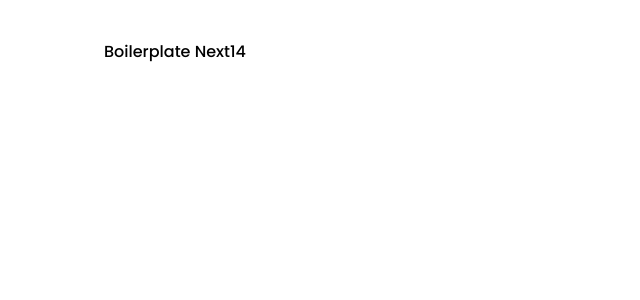
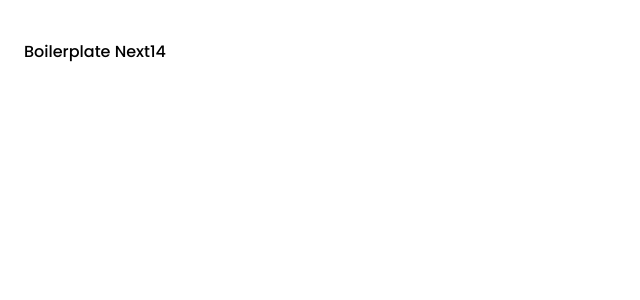
Before and after one commit to lucassamuel94/presidencial-cred, a Next.js app: page / in a window 1280 px wide. Shown: the top 300 px of the page, without its empty margins (0-640 px from the left). Built offline with nearby package versions, Linux system fonts and the light colour scheme.

Commit message:
config tailwind with container screen and added colors

```diff
--- a/tailwind.config.ts
+++ b/tailwind.config.ts
@@ -17,7 +17,7 @@ const config = {
         sm: '2rem'
       },
       screens: {
-        DEFAULT: '1120px'
+        DEFAULT: '1280px'
       }
     },
     colors: {
@@ -46,7 +46,9 @@ const config = {
         800: '#1E293B',
         900: '#0F172A',
         950: '#020617'
-      }
+      },
+      green: '#25D366',
+      white: '#FFF'
     },
     fontFamily: {
       sans: ['var(--font-sans)', 'sans-serif'],
@@ -69,6 +71,10 @@ const config = {
       animation: {
         'accordion-down': 'accordion-down 0.2s ease-out',
         'accordion-up': 'accordion-up 0.2s ease-out'
+      },
+      backgroundImage: {
+        hero: "url('/hero.jpg')",
+        cta: "url('/pictureCTA.jpg')"
       }
     }
   },
```
